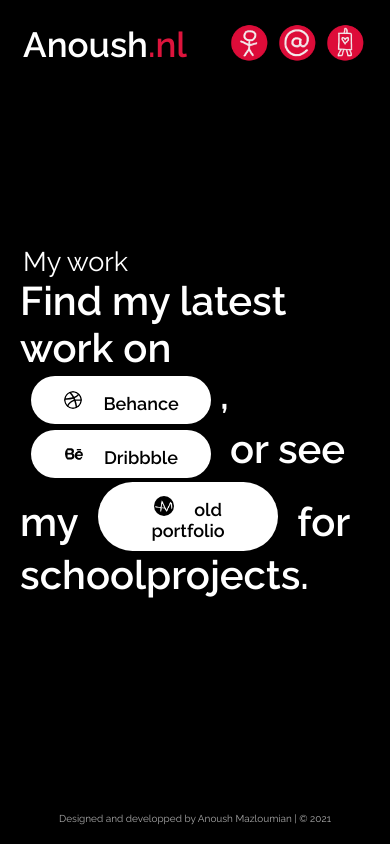
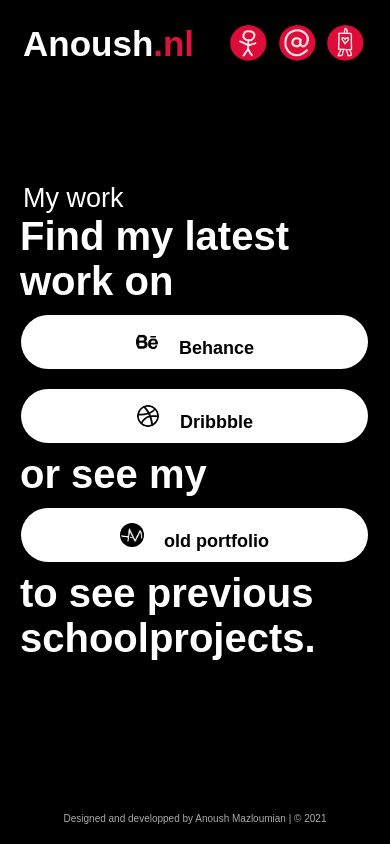
Before and after one commit to Anoushmaz/portfolio, a plain HTML site: page mywork.html in a window 390 px wide. Drawn offline with nearby package versions, Linux system fonts and the light colour scheme.

Commit message:
Add files via upload

```diff
--- a/mywork.html
+++ b/mywork.html
@@ -5,11 +5,10 @@
     <meta charset="UTF-8">
     <meta name="viewport" content="width-device-width, initial-scale=1.0">
     <meta http-equiv="Content-Security-Policy" content="upgrade-insecure-requests">
+
     <title>Portfolio 2021</title>
     <link rel="stylesheet" href="style.css">
     <link rel="stylesheet" href="https://cdnjs.cloudflare.com/ajax/libs/font-awesome/4.7.0/css/font-awesome.min.css">
-    <link rel="preconnect" href="https://fonts.gstatic.com">
-<link href="https://fonts.googleapis.com/css2?family=Raleway:ital,wght@0,100;0,200;0,300;0,400;0,500;0,600;0,700;0,800;0,900;1,100;1,200;1,300;1,400;1,500;1,600;1,700;1,800;1,900&display=swap" rel="stylesheet">
     <script src="https://kit.fontawesome.com/a076d05399.js"></script>
 
     <script src="http://code.jquery.com/jquery-3.5.1.min.js" integrity="sha256-9/aliU8dGd2tb6OSsuzixeV4y/faTqgFtohetphbbj0=" crossorigin="anonymous"></script>
@@ -52,9 +51,9 @@
             <div class="home-content">
                 <div class="text-1">My work</div>
                 <div class="text-2">Find my latest work on
-                    <a class="mywork" href="https://dribbble.com/anoushmaz"><img src="Photos/dribbble-icon.svg">Behance</a>,
-                    <a class="mywork" href="https://www.behance.net/anoushmazloumian"><img src="Photos/behance-icon.png">Dribbble</a> or see my
-                    <a class="mywork" href="/oudport.html"><img src="Foto's/logomy.png" class="oudlogo">old portfolio</a> for schoolprojects.
+                    <a class="mywork" href="https://dribbble.com/anoushmaz"><img src="Photos/behance-icon.png">Behance</a>
+                    <a class="mywork" href="https://www.behance.net/anoushmazloumian"><img src="Photos/dribbble-icon.svg">Dribbble</a> or see my
+                    <a class="oudport" href="/oudport.html"><img src="Foto's/logomy.png" class="oudlogo">old portfolio</a> to see previous schoolprojects.
                 </div>
 
                 <!--   <a class="smallbutton" href="/prices.html">Psst, I just want to know how much it will cost if I hire you </a>       -->
--- a/style.css
+++ b/style.css
@@ -78,6 +78,8 @@
     border: none;
     margin-right: 10px;
     margin-left: 10px;
+    margin-top: 10px;
+    margin-bottom: 10px;
 }
 
 .home .home-content .text-2 a:hover {
@@ -85,19 +87,19 @@
     color: black;
 }
 
-.mywork img {
+.mywork img, .oudport img {
     background-color: white;
     padding: 1px;
     border-radius: 160px;
-    width: 20px;
-    margin-top: 4px;
+    width: 24px;
     margin-right: 20px;
+    margin-top: 5px;
 }
 
-.mywork .oudlogo {
+.oudport .oudlogo {
     background-color: black;
-    padding-top: 4px;
-    padding-bottom: 4px;
+    padding-top: 5px;
+    padding-bottom: 5px;
 }
 
 .max-width {
@@ -421,7 +423,6 @@
 }
 
 @media (max-width: 500px) {
-
     .menu-btn {
         margin: 2px;
         }
@@ -435,17 +436,15 @@
         width: 100%;
         text-align: center;
         }
-    .mywork {
+
+    .home .home-content .text-2 a {
+        text-align: center;
         width: 100%;
-        text-align: center;
+        margin-left: 0px;
+
         }
     .home .home-content a {
         font-size: 18px;
-        width: 100%;
         }
-    .home .home-content .text-2 a {
-        max-width: 180px;
-        margin-top: 2px;
-        margin-bottom: 2px;
-        }
+
 }
```
